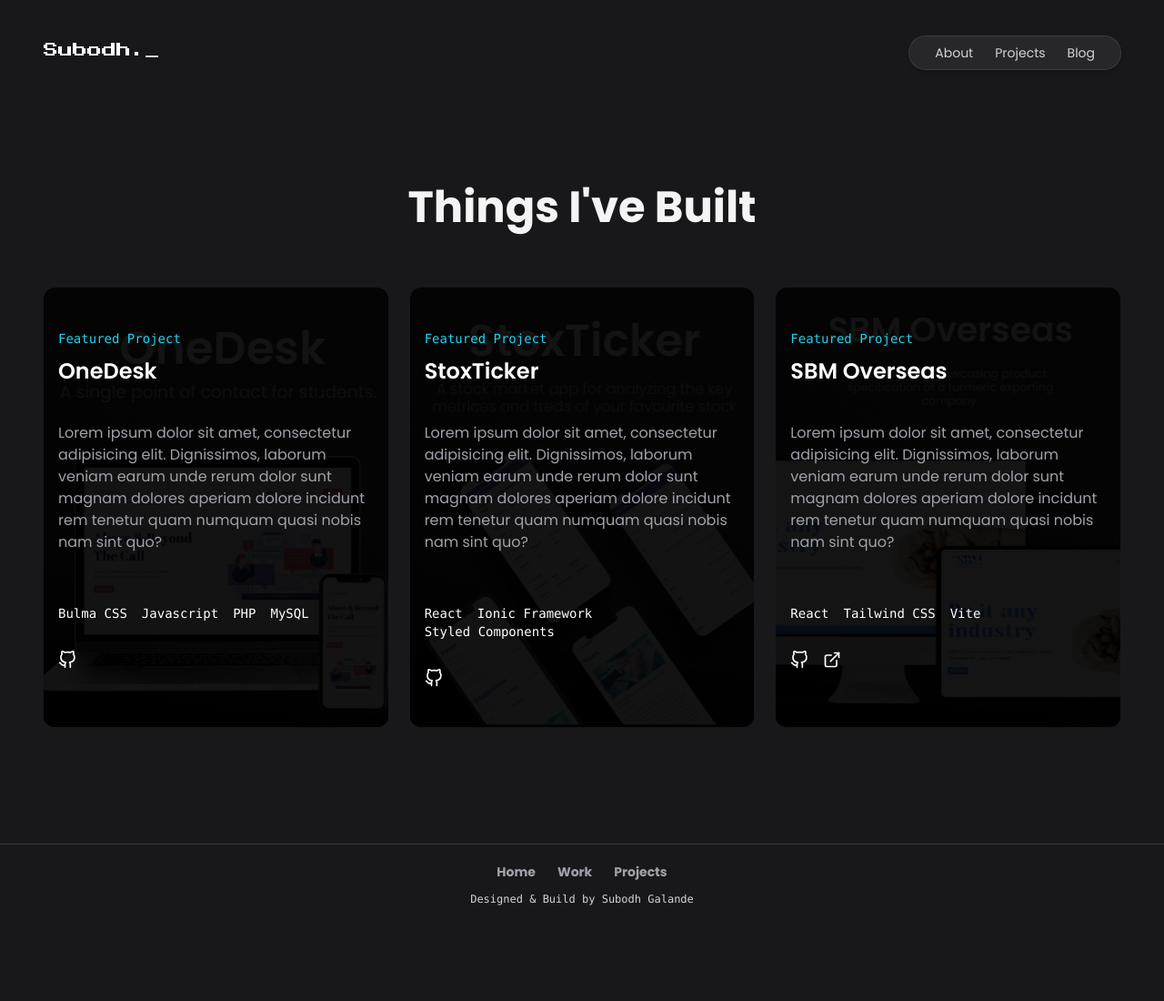
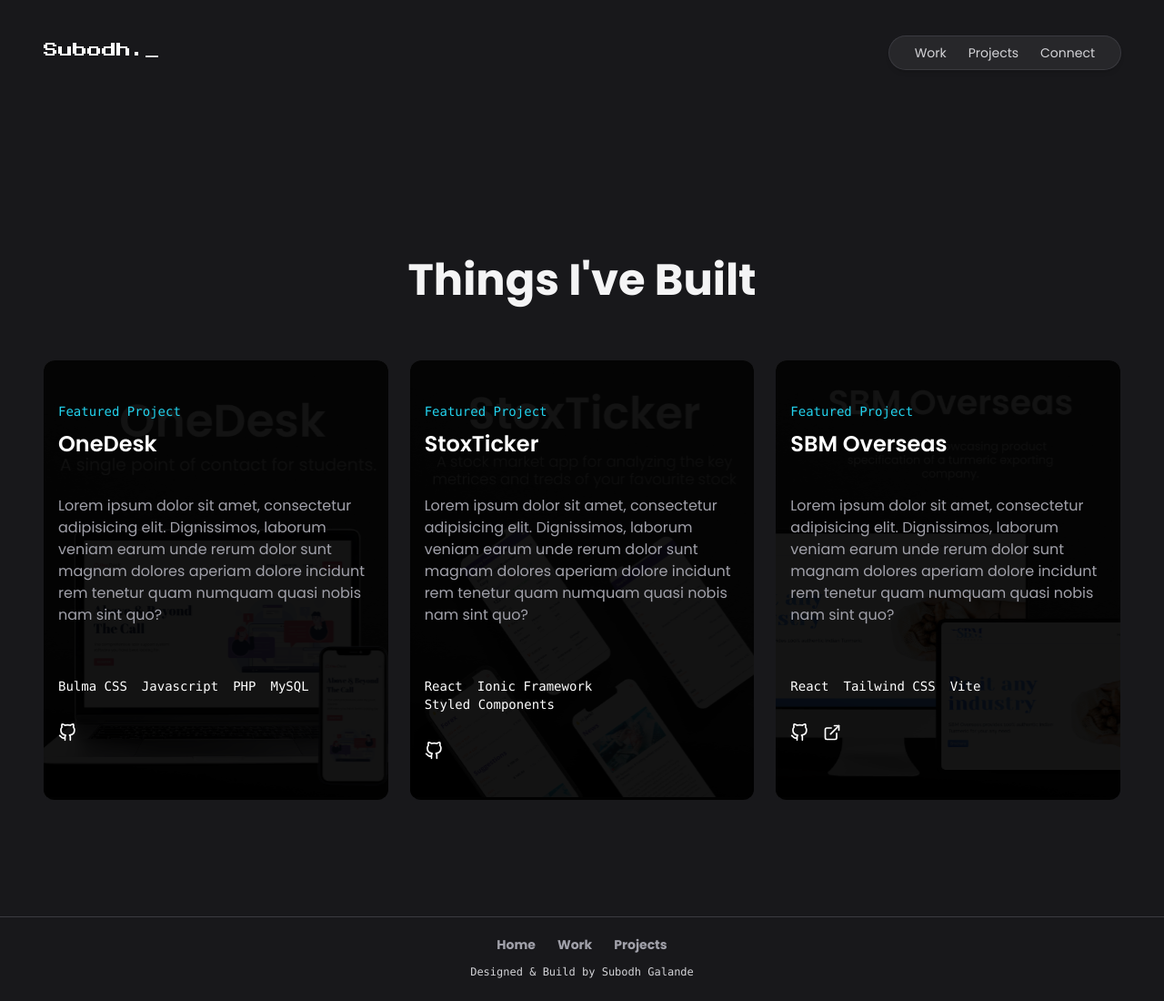
Before and after one commit to subodhGalande/Portfolio, a React (Vite) app: page /Projects in a window 1280 px wide. Shown: the whole page at 91% size. Before the commit the page ends 1020 px from the top, so only its background shows below. Built offline with nearby package versions, Linux system fonts and the light colour scheme.

Commit message:
smooth scroll added

```diff
--- a/index.html
+++ b/index.html
@@ -1,5 +1,5 @@
 <!DOCTYPE html>
-<html lang="en">
+<html lang="en" style="scroll-behavior: smooth">
   <head>
     <meta charset="UTF-8" />
     <link rel="icon" type="image" href="/photo.png" />
--- a/src/components/connect.jsx
+++ b/src/components/connect.jsx
@@ -3,8 +3,11 @@
 const Connect = () => {
   return (
     <>
-      <section class=" mx-auto text-center h-full lg:mt-20 w-11/12 lg:w-5/6">
-        <h1 className="mx-auto lg:text-5xl text-4xl tracking-normal font-pop font-bold text-zinc-100 max-w-4xl mt-40">
+      <section
+        id="connect"
+        class=" py-20 mx-auto text-center h-full mt-20 lg:mt-32 w-11/12 lg:w-5/6"
+      >
+        <h1 className="mx-auto lg:text-5xl text-4xl tracking-normal font-pop font-bold text-zinc-100 max-w-4xl mt-20">
           Let's Connect
         </h1>
 
@@ -14,7 +17,7 @@
           from you if you're interested in working together.
         </p>
 
-        <button className="font-medium my-4 text-white py-3 px-4 border-2 border-white hover:bg-zinc-200/20 transition-all ease-in duration-75 rounded-lg">
+        <button className="font-medium mt-10 text-white py-3 px-4 border-2 border-white hover:bg-zinc-200/20 transition-all ease-in duration-75 rounded-lg">
           {" "}
           <a href="mailto:subodh.dev@outlook.com">Say Hello</a>
         </button>
--- a/src/components/footer.jsx
+++ b/src/components/footer.jsx
@@ -6,13 +6,13 @@
       <footer className="mt-32 border-t-[1px] p-4 border-zinc-500/40">
         <ul className=" p-1 mx-auto w-max flex ">
           <li className=" inline-block text-sm font-bold text-zinc-400 text-center">
-            Home
+            <a href="#home">Home</a>
           </li>
           <li className=" inline-block text-sm px-6 font-bold text-zinc-400 text-center">
-            Work
+            <a href="#work">Work</a>
           </li>
           <li className=" inline-block text-sm font-bold text-zinc-400 text-center">
-            Projects
+            <a href="#projects">Projects</a>
           </li>
         </ul>
         <div>
--- a/src/components/hero.jsx
+++ b/src/components/hero.jsx
@@ -5,7 +5,10 @@
 const Hero = () => {
   return (
     <>
-      <div class="container md:flex-row flex flex-col-reverse text-center md:text-left mx-auto items-center justify-center md:justify-center h-full py-8 mt-14 max-w-7xl px-4 sm:px-8 lg:px-12 ">
+      <div
+        id="home"
+        class="container md:flex-row flex flex-col-reverse text-center md:text-left mx-auto items-center justify-center md:justify-center h-full py-8 mt-14 max-w-7xl px-4 sm:px-8 lg:px-12 "
+      >
         <div class=" mt-10 lg:mt-0 ">
           <p class="lg:text-sm text-xs mb-1 md:mb-3 lg:mb-3 font-pop tracking-widest text-cyan-400">
             Hello, My name is
--- a/src/components/navbar.jsx
+++ b/src/components/navbar.jsx
@@ -6,7 +6,10 @@
 
 const Navbar = () => {
   return (
-    <nav class=" px-4 sm:px-8 lg:px-12 pt-2 top-0 mt-8 mx-auto max-w-7xl">
+    <nav
+      id="home"
+      class=" px-4 sm:px-8 lg:px-12 pt-2 top-0 mt-8 mx-auto max-w-7xl"
+    >
       <div class=" flex mx-auto items-baseline justify-between  w-full  ">
         <NavLink to="/">
           <h1 class="font-logo text-xs md:text-sm lg:text-base font-medium rounded-full text-white ">
@@ -61,18 +64,23 @@
                 <ul class=" mt-4 divide-y divide-zinc-100 font-sans text-base font-normal text-zinc-300 divide-zinc-100/5 ">
                   <li>
                     {" "}
-                    <NavLink to="/About">
-                      <Popover.Button class="pt-3 pb-2">About</Popover.Button>
-                    </NavLink>
+                    <a href="#work">
+                      <Popover.Button class="pt-3 pb-2">Work</Popover.Button>
+                    </a>
                   </li>
                   <li>
-                    <NavLink to="/Projects">
+                    <a href="#projects">
                       <Popover.Button class="pt-3 pb-2">
                         Projects
                       </Popover.Button>{" "}
-                    </NavLink>
+                    </a>
                   </li>
                   <li>
+                    <a href="#connect">
+                      <Popover.Button class="pt-3 pb-2">Connect</Popover.Button>{" "}
+                    </a>
+                  </li>
+                  <li className="hidden">
                     <NavLink to="/Blog">
                       <Popover.Button class="pt-3 pb-2">Blog</Popover.Button>{" "}
                     </NavLink>
@@ -85,12 +93,15 @@
         </Popover>
         <ul class="  px-7 hidden sm:flex  ring-1 ring-zinc-500/40 space-x-6  shadow-md text-base  rounded-full bg-zinc-800 ">
           <li class=" block  py-2 transition ease-in-out duration-300 active:text-cyan-200 hover:text-cyan-400 font-sans font-normal text-sm text-zinc-300 ">
-            <NavLink to="/About">About</NavLink>
+            <a href="#work">Work</a>
           </li>
           <li class=" block py-2 transition active:text-cyan-200 hover:text-cyan-400 ease-in-out duration-300 font-sans font-normal text-sm  text-zinc-300">
-            <NavLink to="/Projects">Projects</NavLink>
+            <a href="#projects">Projects</a>
           </li>
-          <li class=" block transition  py-2  ease-in-out duration-300 hover:text-cyan-400  font-sans font-normal  text-sm text-zinc-300">
+          <li class=" block  py-2 transition ease-in-out duration-300 active:text-cyan-200 hover:text-cyan-400 font-sans font-normal text-sm text-zinc-300 ">
+            <a href="#connect">Connect</a>
+          </li>
+          <li class=" hidden  transition  py-2  ease-in-out duration-300 hover:text-cyan-400  font-sans font-normal  text-sm text-zinc-300">
             {" "}
             <NavLink to="/blog">Blog</NavLink>
           </li>
--- a/src/components/projects.jsx
+++ b/src/components/projects.jsx
@@ -7,7 +7,10 @@
 const Projects = () => {
   return (
     <>
-      <section className="container mx-auto mt-32 px-4 md:px-8 lg:px-12">
+      <section
+        id="projects"
+        className="pt-20 mt-20 lg:mt-32 h-full container mx-auto  px-4 md:px-8 lg:px-12"
+      >
         {" "}
         <p class=" text-center mx-auto lg:text-5xl text-4xl tracking-normal font-pop font-bold text-zinc-100 max-w-4xl">
           Things I've Built
--- a/src/components/tech.jsx
+++ b/src/components/tech.jsx
@@ -27,7 +27,7 @@
 const Tech = () => {
   return (
     <>
-      <section class=" mx-auto text-center h-full mt-32 lg:mt-20 w-11/12 lg:w-5/6">
+      <section class="pt-10 mx-auto text-center h-full mt-32 lg:mt-20 w-11/12 lg:w-5/6">
         <div className="h-fit">
           <p class=" mx-auto lg:text-5xl text-4xl tracking-normal font-pop font-bold text-zinc-100 max-w-4xl">
             Technologies & Tools
--- a/src/components/work.jsx
+++ b/src/components/work.jsx
@@ -3,7 +3,10 @@
 const Work = () => {
   return (
     <>
-      <div className=" mx-auto text-center h-full mt-20 lg:mt-32 w-11/12 max-w-7xl lg:w-5/6 z-10 px-4 md:px-8 lg:px-12">
+      <div
+        id="work"
+        className=" pt-20 mx-auto text-center h-full mt-20 lg:mt-32 w-11/12 max-w-7xl lg:w-5/6 px-4 md:px-8 lg:px-12"
+      >
         <h1 class=" mx-auto lg:text-5xl text-4xl tracking-normal font-pop font-bold text-zinc-100 max-w-4xl">
           Where I've worked
         </h1>
```
